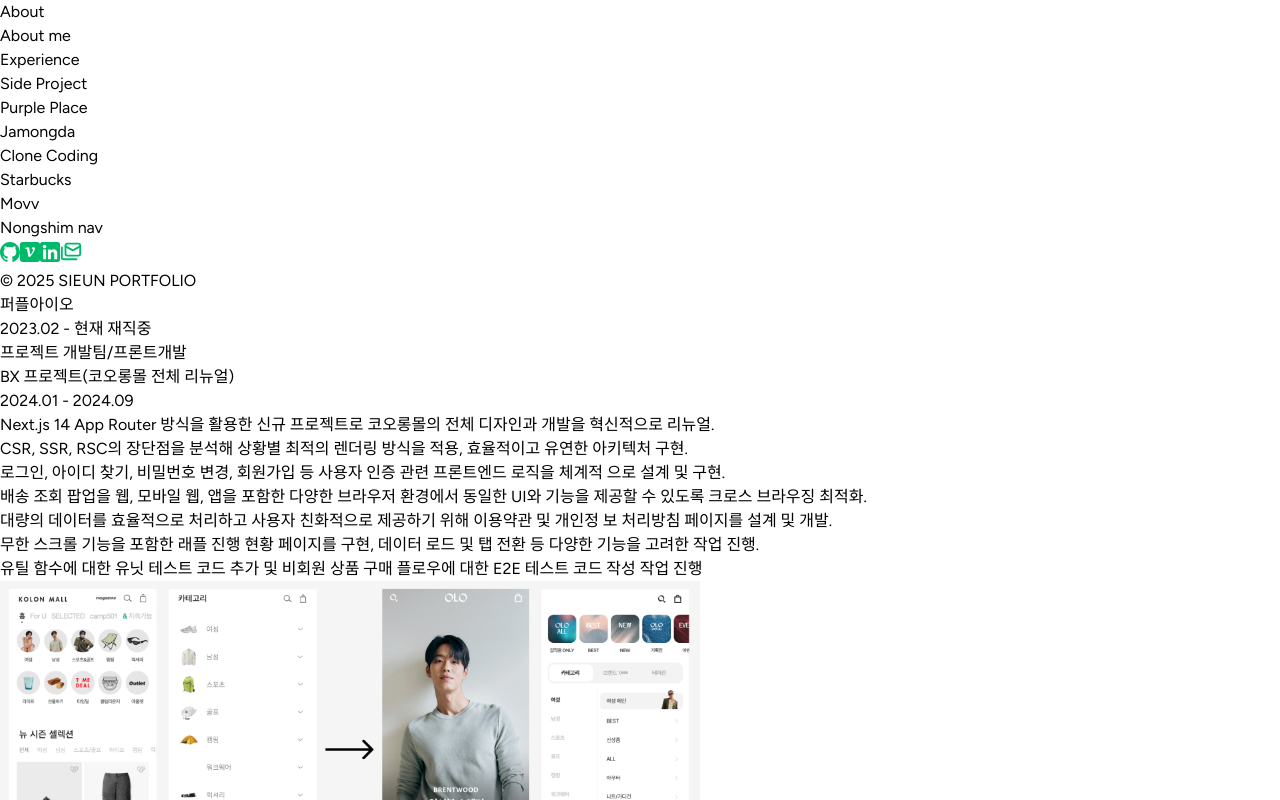
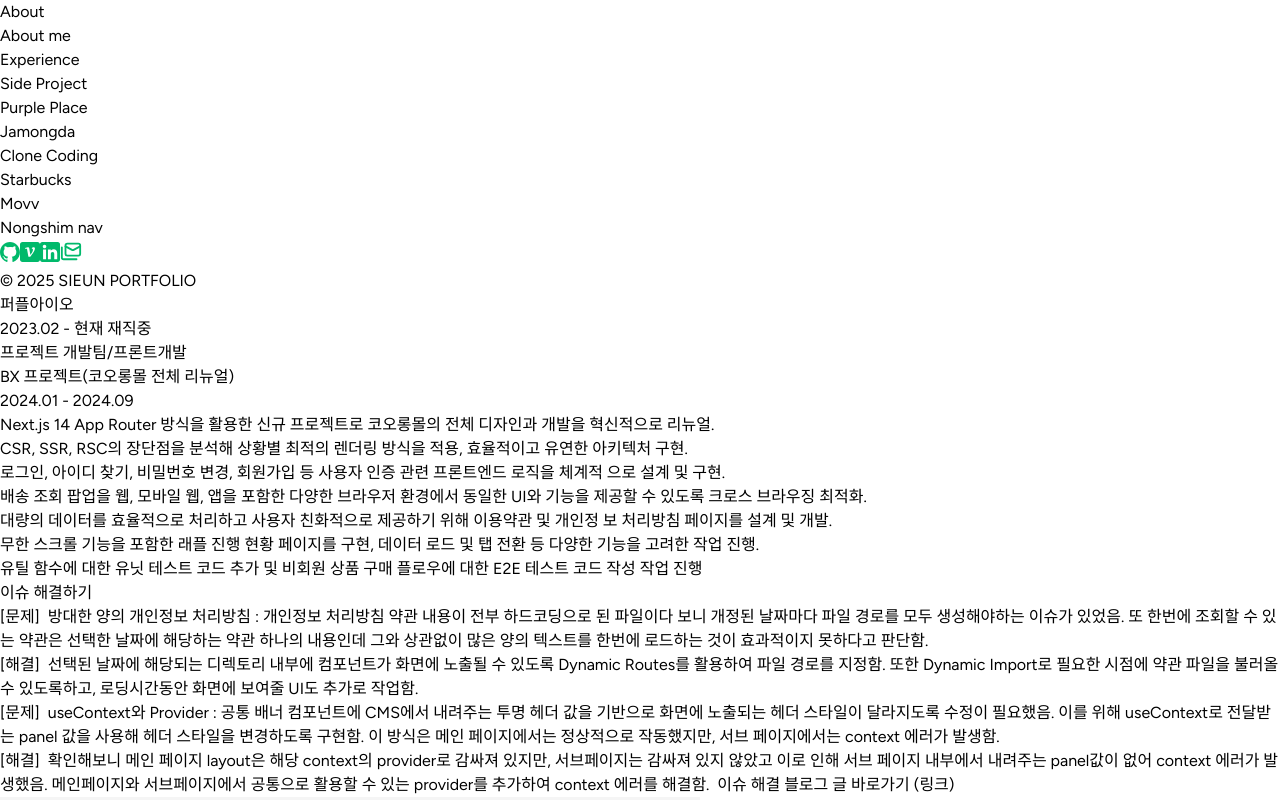
Before and after one commit to Sienna98/portfolio-sieun, a Next.js app: page /Experience in a window 1280 px wide. Shown: the top 800 px of the page. Built offline with nearby package versions, Linux system fonts and the light colour scheme.

Commit message:
경력 내용 수정

```diff
--- a/src/app/(pages)/Experience/page.tsx
+++ b/src/app/(pages)/Experience/page.tsx
@@ -28,23 +28,25 @@ const ExperiencePage = () => {
                   </span>
                 </div>
 
-                <div className="mt-2">
-                  <ul className="flex flex-col gap-3 pl-3">
+                <div className="mt-2 md:pl-2">
+                  <ul className="flex flex-col gap-3">
                     {experience.list.map((contents, idx) => (
-                      <li key={idx} className="flex flex-col gap-2">
+                      <li key={idx} className="flex flex-col gap-1">
                         {"subTitle" in contents && (
-                          <h4 className="font-medium text-sm">
+                          <h4 className="font-semibold text-sm">
                             {contents.subTitle}
                           </h4>
                         )}
-                        {contents.contents.map((content, idx) => (
-                          <p
-                            className="before:content-['-'] before:pr-1.5 text-sm"
-                            key={idx}
-                          >
-                            {content}
-                          </p>
-                        ))}
+                        <ul className="flex flex-col gap-1">
+                          {contents.contents.map((content, idx) => (
+                            <li
+                              key={idx}
+                              className="before:content-['-'] before:pr-1.5 text-sm flex"
+                            >
+                              {content}
+                            </li>
+                          ))}
+                        </ul>
                       </li>
                     ))}
                   </ul>
@@ -57,10 +59,10 @@ const ExperiencePage = () => {
                         width={img.width}
                         height={img.height}
                         priority
-                        className="pt-5 md:pl-3"
+                        className="pt-5"
                       />
                     ))}
-                  <ul className="pl-3 mt-5 flex flex-wrap gap-2">
+                  <ul className="mt-5 flex flex-wrap gap-2">
                     {experience.skills?.map((skill, idx) => (
                       <li
                         className="inline-block bg-[#58CE8F] text-white rounded-md px-2 py-1 text-sm"
--- a/src/data/experienceData.tsx
+++ b/src/data/experienceData.tsx
@@ -18,6 +18,85 @@ export const ExperienceList = [
               "대량의 데이터를 효율적으로 처리하고 사용자 친화적으로 제공하기 위해 이용약관 및 개인정 보 처리방침 페이지를 설계 및 개발.",
               "무한 스크롤 기능을 포함한 래플 진행 현황 페이지를 구현, 데이터 로드 및 탭 전환 등 다양한 기능을 고려한 작업 진행.",
               "유틸 함수에 대한 유닛 테스트 코드 추가 및 비회원 상품 구매 플로우에 대한 E2E 테스트 코드 작성 작업 진행",
+            ],
+          },
+          {
+            subTitle: "이슈 해결하기",
+            contents: [
+              <div className="leading-5">
+                <span className="relative inline flex-shrink-0 flex-grow-0 basis-auto w-auto">
+                  <span className="z-10 relative font-semibold"> [문제] </span>
+                  <span
+                    className={`absolute bottom-0 left-0 h-full bg-[#baffda] w-full`}
+                  />
+                </span>
+                <span>
+                  <span className="font-semibold pl-1">
+                    &nbsp;방대한 양의 개인정보 처리방침 :&nbsp;
+                  </span>
+                  개인정보 처리방침 약관 내용이 전부 하드코딩으로 된 파일이다
+                  보니 개정된 날짜마다 파일 경로를 모두 생성해야하는 이슈가
+                  있었음. 또 한번에 조회할 수 있는 약관은 선택한 날짜에 해당하는
+                  약관 하나의 내용인데 그와 상관없이 많은 양의 텍스트를 한번에
+                  로드하는 것이 효과적이지 못하다고 판단함.
+                </span>
+              </div>,
+              <div className="leading-5">
+                <span className="relative inline flex-shrink-0 flex-grow-0 basis-auto w-auto">
+                  <span className="z-10 relative font-semibold"> [해결] </span>
+                  <span
+                    className={`absolute bottom-0 left-0 h-full bg-[#baffda] w-full`}
+                  />
+                </span>
+                <span>
+                  &nbsp;선택된 날짜에 해당되는 디렉토리 내부에 컴포넌트가 화면에
+                  노출될 수 있도록 Dynamic Routes를 활용하여 파일 경로를 지정함.
+                  또한 Dynamic Import로 필요한 시점에 약관 파일을 불러올 수
+                  있도록하고, 로딩시간동안 화면에 보여줄 UI도 추가로 작업함.
+                </span>
+              </div>,
+              <div className="leading-5">
+                <span className="relative inline flex-shrink-0 flex-grow-0 basis-auto w-auto">
+                  <span className="z-10 relative font-semibold"> [문제] </span>
+                  <span
+                    className={`absolute bottom-0 left-0 h-full bg-[#baffda] w-full`}
+                  />
+                </span>
+                <span>
+                  <span className="font-semibold pl-1">
+                    &nbsp;useContext와 Provider :&nbsp;
+                  </span>
+                  공통 배너 컴포넌트에 CMS에서 내려주는 투명 헤더 값을 기반으로
+                  화면에 노출되는 헤더 스타일이 달라지도록 수정이 필요했음. 이를
+                  위해 useContext로 전달받는 panel 값을 사용해 헤더 스타일을
+                  변경하도록 구현함. 이 방식은 메인 페이지에서는 정상적으로
+                  작동했지만, 서브 페이지에서는 context 에러가 발생함.
+                </span>
+              </div>,
+              <div className="leading-5">
+                <span className="relative inline flex-shrink-0 flex-grow-0 basis-auto w-auto">
+                  <span className="z-10 relative font-semibold"> [해결] </span>
+                  <span
+                    className={`absolute bottom-0 left-0 h-full bg-[#baffda] w-full`}
+                  />
+                </span>
+                <span>
+                  &nbsp;확인해보니 메인 페이지 layout은 해당 context의
+                  provider로 감싸져 있지만, 서브페이지는 감싸져 있지 않았고 이로
+                  인해 서브 페이지 내부에서 내려주는 panel값이 없어 context
+                  에러가 발생했음. 메인페이지와 서브페이지에서 공통으로 활용할
+                  수 있는 provider를 추가하여 context 에러를 해결함.
+                </span>
+                &nbsp;&nbsp;
+                <a
+                  href="https://velog.io/@tldms0827/%EC%8B%A4%EB%AC%B4%EC%97%90%EC%84%9C-%EB%B0%9C%EA%B2%AC%ED%95%9C-useContext-%EA%B8%B0%EC%8A%B9%EC%A0%84%EA%B2%B0"
+                  target="_blank"
+                  rel="noopener noreferrer"
+                  className="text-[#969696] border-b border-gray-600"
+                >
+                  이슈 해결 블로그 글 바로가기 (링크)
+                </a>
+              </div>,
             ],
           },
         ],
```
